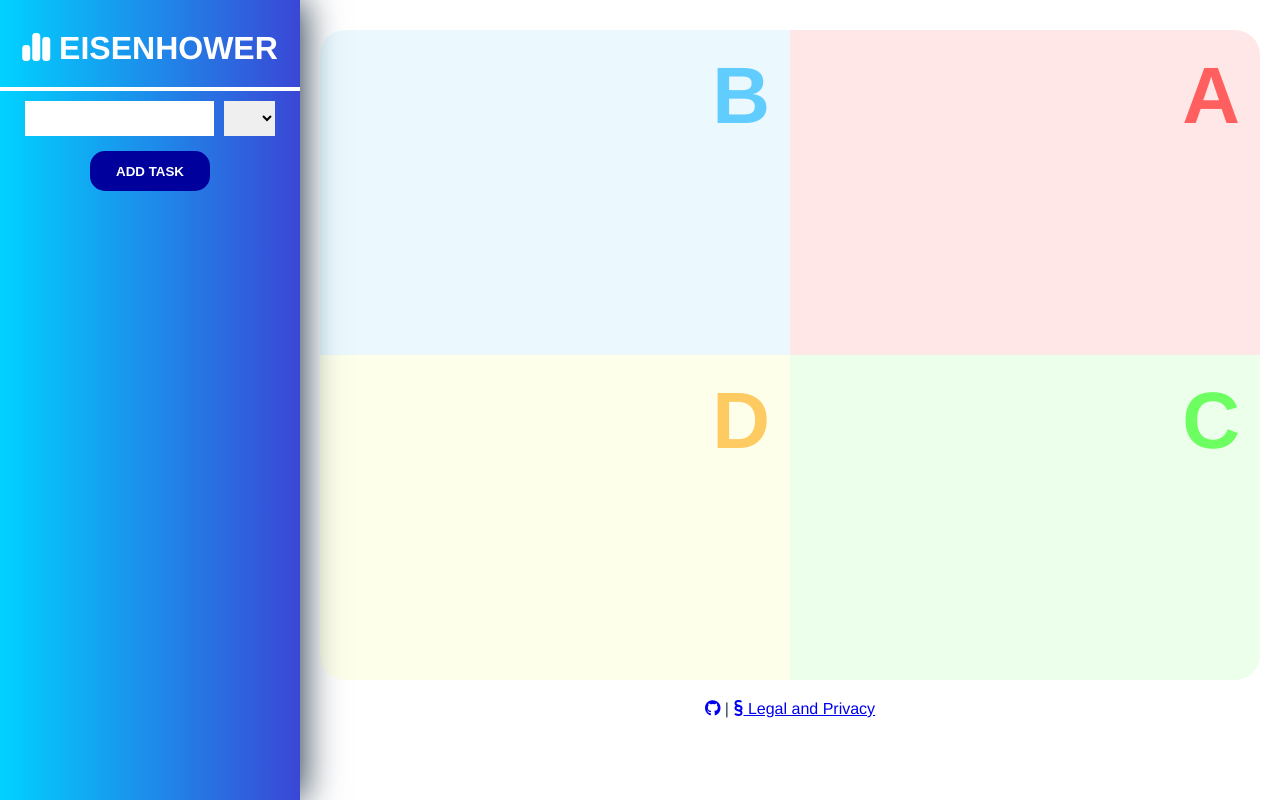
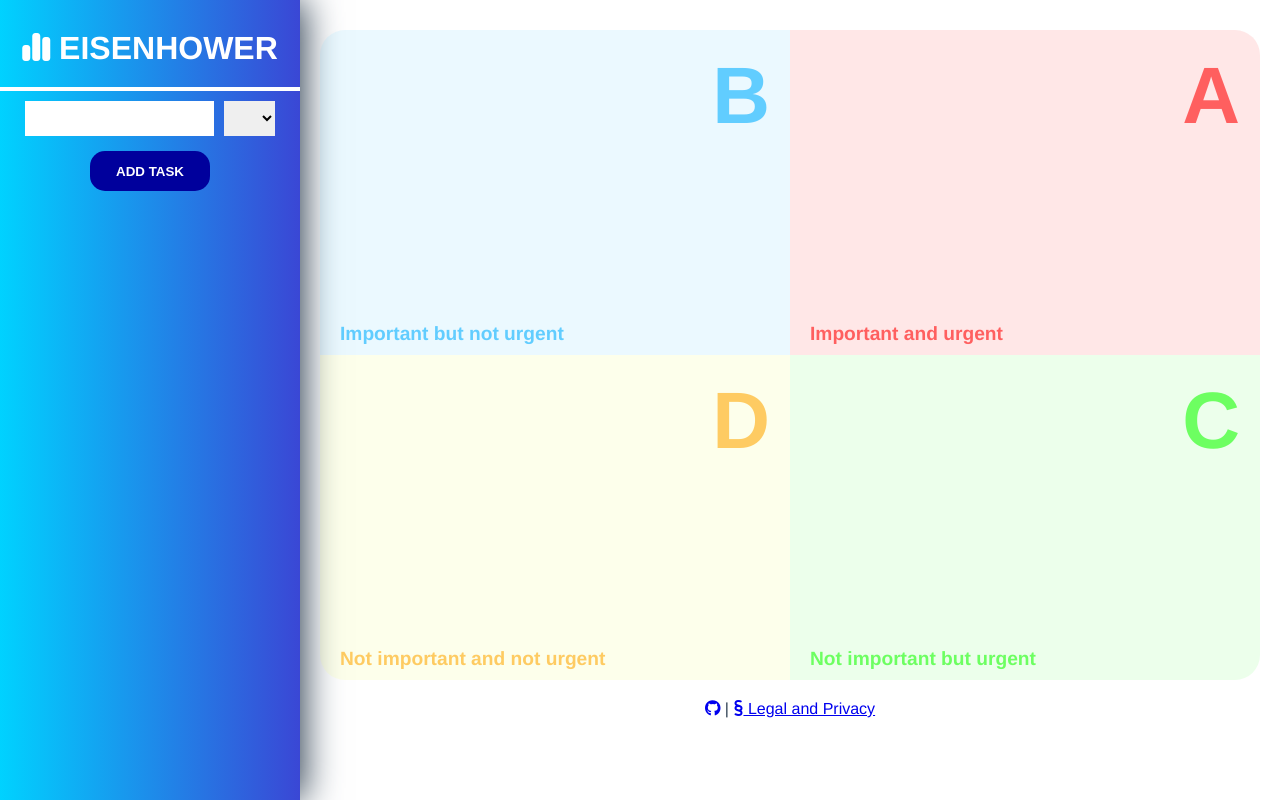
Before and after one commit to BinderDyn/eisenhower, a Vue app: page / in a window 1280 px wide. Built offline with nearby package versions, Linux system fonts and the light colour scheme.

Commit message:
[EIS-11] Add legend

```diff
--- a/src/components/matrix/Matrix.vue
+++ b/src/components/matrix/Matrix.vue
@@ -2,17 +2,21 @@
   <div class="priority-area-wrapper">
     <div class="priority-area b" style="border-top-left-radius: 25px">
       <p class="priority-letter">B</p>
+      <div class="priority-legend">Important but not urgent</div>
     </div>
     <div class="priority-area a" style="border-top-right-radius: 25px">
       <p class="priority-letter">A</p>
+      <div class="priority-legend">Important and urgent</div>
     </div>
   </div>
   <div class="priority-area-wrapper">
     <div class="priority-area d" style="border-bottom-left-radius: 25px">
       <p class="priority-letter">D</p>
+      <div class="priority-legend">Not important and not urgent</div>
     </div>
     <div class="priority-area c" style="border-bottom-right-radius: 25px">
       <p class="priority-letter">C</p>
+      <div class="priority-legend">Not important but urgent</div>
     </div>
   </div>
 </template>
@@ -24,6 +28,7 @@
   name: "MatrixComponent",
 });
 </script>
+
 <style lang="css">
 .priority-area-wrapper {
   display: flex;
@@ -41,6 +46,7 @@
   flex-grow: 1;
   height: 100%;
   text-align: right;
+  position: relative;
 }
 
 .priority-letter {
@@ -50,11 +56,23 @@
   font-weight: bold;
 }
 
+.priority-legend {
+  font-size: 1.2rem;
+  bottom: 10px;
+  left: 10px;
+  position: absolute;
+  width: fit-content;
+  font-weight: 600;
+  padding: 0 10px;
+  line-height: 1.3rem;
+}
+
 .priority-area.d {
   background-color: rgba(242, 255, 126, 0.158);
 }
 
-.priority-area.d > .priority-letter {
+.priority-area.d > .priority-letter,
+.priority-area.d > .priority-legend {
   color: rgba(255, 166, 2, 0.589);
 }
 
@@ -62,7 +80,8 @@
   background-color: rgba(137, 255, 126, 0.158);
 }
 
-.priority-area.c > .priority-letter {
+.priority-area.c > .priority-letter,
+.priority-area.c > .priority-legend {
   color: rgba(21, 255, 0, 0.589);
 }
 
@@ -70,7 +89,8 @@
   background-color: rgba(126, 214, 255, 0.158);
 }
 
-.priority-area.b > .priority-letter {
+.priority-area.b > .priority-letter,
+.priority-area.b > .priority-legend {
   color: rgba(0, 174, 255, 0.589);
 }
 
@@ -78,7 +98,8 @@
   background-color: rgba(255, 106, 106, 0.158);
 }
 
-.priority-area.a > .priority-letter {
+.priority-area.a > .priority-letter,
+.priority-area.a > .priority-legend {
   color: rgba(255, 0, 0, 0.589);
 }
 </style>
```
